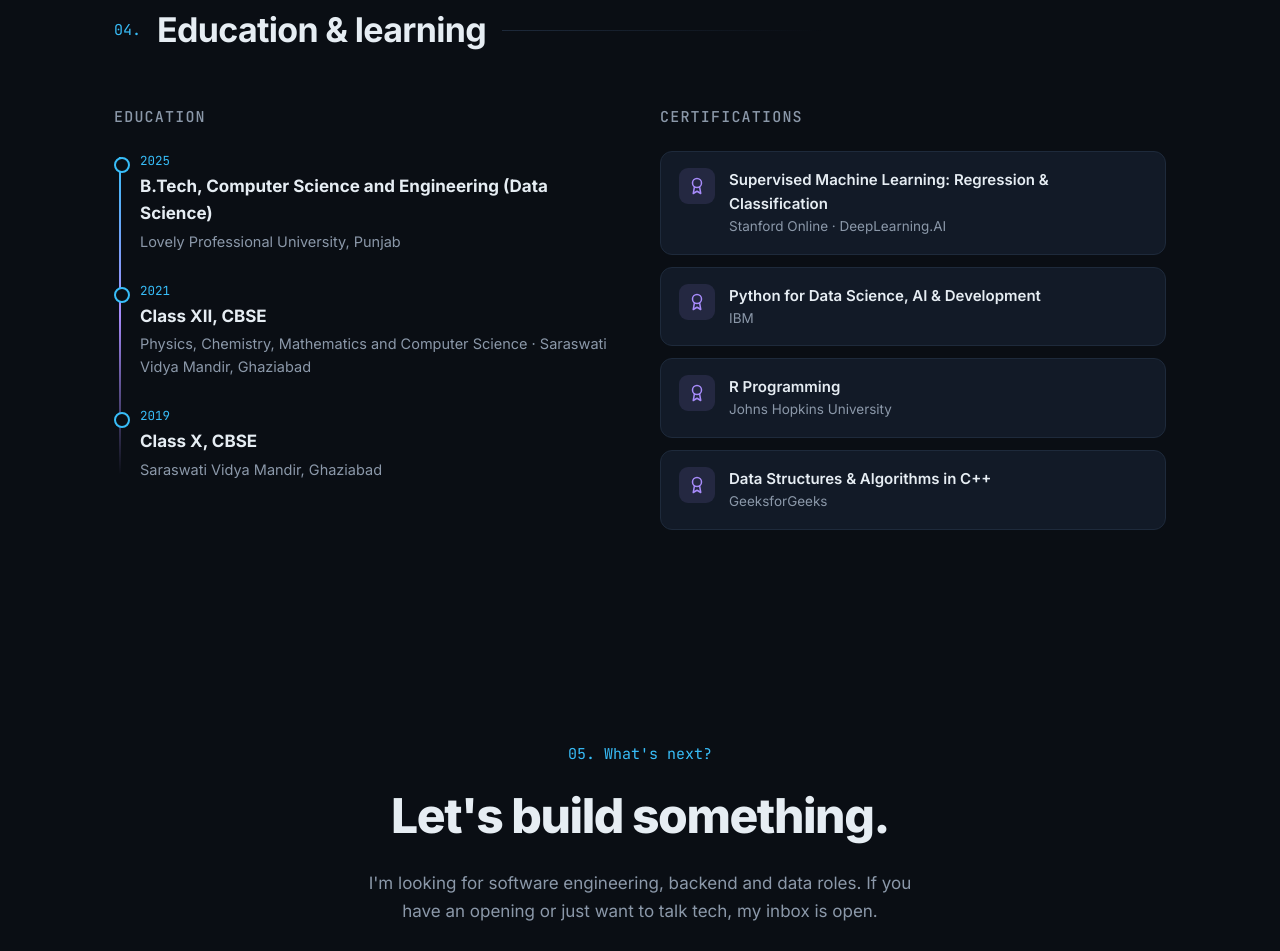
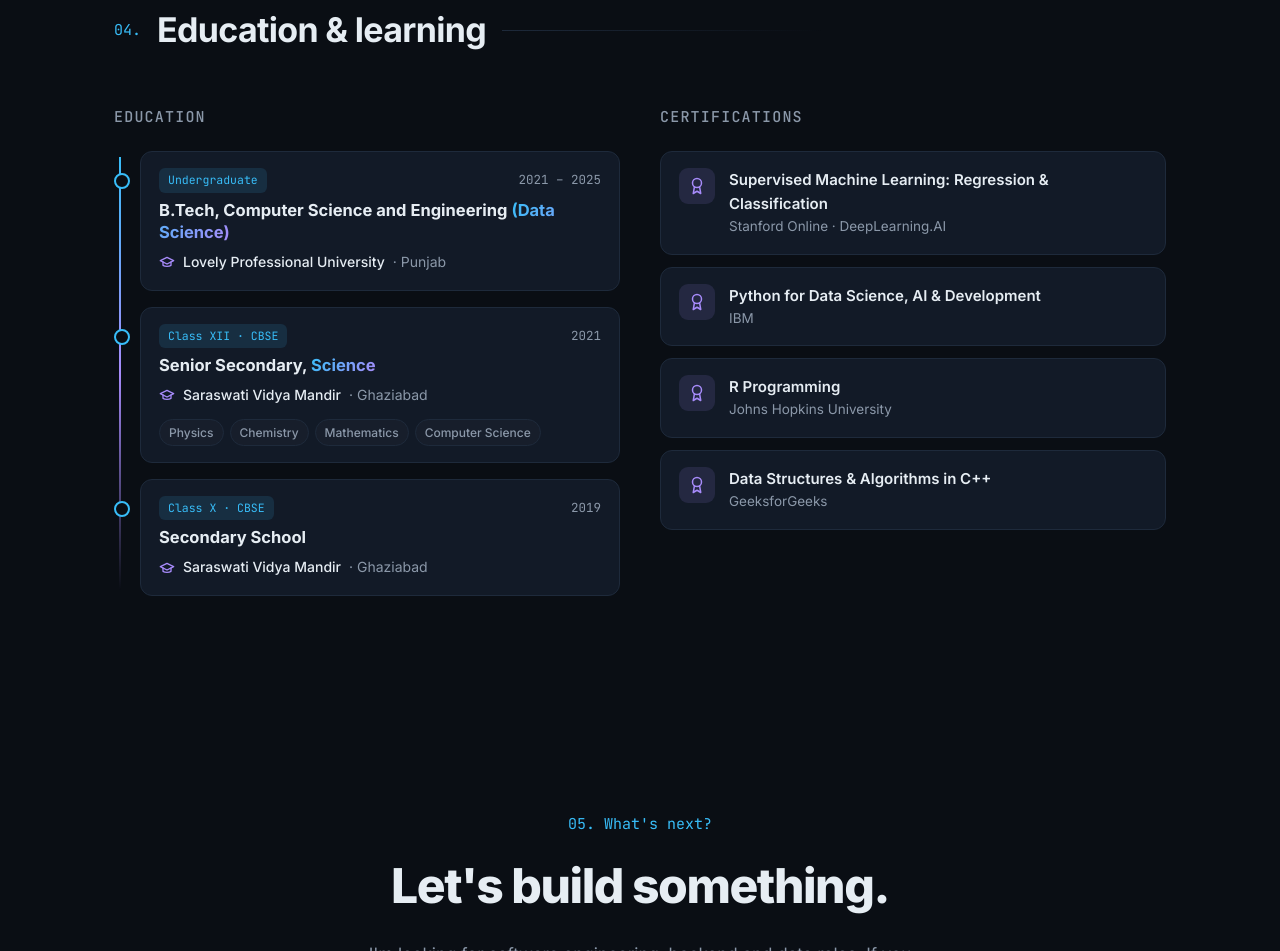
Before and after one commit to Vineet0001/Vineet0001.github.io, a plain HTML site: page index.html in a window 1280 px wide. Shown: the part 4294-5245 px from the top of the page. Drawn offline with Linux system fonts and the light colour scheme.

Commit message:
Redesign education section

```diff
--- a/index.html
+++ b/index.html
@@ -161,7 +161,7 @@ section{padding:100px 0}
 .cols h3.col-t{font-size:15px;font-family:var(--mono);color:var(--muted);font-weight:500;margin-bottom:22px;text-transform:uppercase;letter-spacing:.08em}
 .tl{position:relative;padding-left:26px}
 .tl::before{content:"";position:absolute;left:5px;top:6px;bottom:6px;width:2px;background:linear-gradient(var(--accent),var(--accent2),transparent)}
-.tl-item{position:relative;margin-bottom:28px}
+.tl-item{position:relative;margin-bottom:16px}
 .tl-item::before{content:"";position:absolute;left:-26px;top:6px;width:12px;height:12px;border-radius:50%;background:var(--bg);border:2px solid var(--accent)}
 .tl-item .when{font-family:var(--mono);font-size:12.5px;color:var(--accent)}
 .tl-item h4{font-size:17px;margin:2px 0}
@@ -212,6 +212,19 @@ footer .mono{font-family:var(--mono)}
   *{animation:none!important;transition:none!important;scroll-behavior:auto!important}
   .reveal{opacity:1;transform:none}
 }
+.edu{background:var(--card);border:1px solid var(--line);border-radius:12px;padding:16px 18px;transition:border-color .2s,transform .2s}
+.edu:hover{border-color:rgba(56,189,248,.45);transform:translateX(3px)}
+.edu .top{display:flex;justify-content:space-between;align-items:center;gap:10px;margin-bottom:6px}
+.edu .lvl{font-family:var(--mono);font-size:11.5px;padding:3px 9px;border-radius:6px;background:rgba(56,189,248,.12);color:var(--accent)}
+.edu .yr{font-family:var(--mono);font-size:12.5px;color:var(--muted)}
+.edu h4{font-size:16.5px;font-weight:700;line-height:1.35;margin:4px 0 8px}
+.edu h4 em{font-style:normal;background:linear-gradient(120deg,var(--accent),var(--accent2));-webkit-background-clip:text;background-clip:text;color:transparent}
+.inst{display:flex;align-items:center;gap:8px;color:var(--text);font-size:14px;font-weight:500}
+.inst svg{width:16px;height:16px;flex:none;color:var(--accent2)}
+.inst span{color:var(--muted);font-weight:400}
+.subs{display:flex;flex-wrap:wrap;gap:6px;margin-top:12px}
+.subs b{font-weight:500;font-size:12px;padding:3px 9px;border-radius:999px;border:1px solid var(--line);color:var(--muted);background:rgba(255,255,255,.02)}
+.tl-item::before{top:22px}
 </style>
 </head>
 <body>
@@ -411,9 +424,22 @@ cache.<span class="t-k">get</span>(<span class="t-s">"b"</span>);     <span clas
       <div class="reveal">
         <h3 class="col-t">Education</h3>
         <div class="tl">
-          <div class="tl-item"><div class="when">2025</div><h4>B.Tech, Computer Science and Engineering (Data Science)</h4><p>Lovely Professional University, Punjab</p></div>
-          <div class="tl-item"><div class="when">2021</div><h4>Class XII, CBSE</h4><p>Physics, Chemistry, Mathematics and Computer Science · Saraswati Vidya Mandir, Ghaziabad</p></div>
-          <div class="tl-item"><div class="when">2019</div><h4>Class X, CBSE</h4><p>Saraswati Vidya Mandir, Ghaziabad</p></div>
+          <div class="tl-item"><div class="edu">
+            <div class="top"><span class="lvl">Undergraduate</span><span class="yr">2021 – 2025</span></div>
+            <h4>B.Tech, Computer Science and Engineering <em>(Data Science)</em></h4>
+            <div class="inst"><svg viewBox="0 0 24 24" fill="none" stroke="currentColor" stroke-width="2" stroke-linecap="round" stroke-linejoin="round"><path d="M22 10 12 5 2 10l10 5 10-5Z"/><path d="M6 12v5c3 2 9 2 12 0v-5"/></svg>Lovely Professional University<span>· Punjab</span></div>
+          </div></div>
+          <div class="tl-item"><div class="edu">
+            <div class="top"><span class="lvl">Class XII · CBSE</span><span class="yr">2021</span></div>
+            <h4>Senior Secondary, <em>Science</em></h4>
+            <div class="inst"><svg viewBox="0 0 24 24" fill="none" stroke="currentColor" stroke-width="2" stroke-linecap="round" stroke-linejoin="round"><path d="M22 10 12 5 2 10l10 5 10-5Z"/><path d="M6 12v5c3 2 9 2 12 0v-5"/></svg>Saraswati Vidya Mandir<span>· Ghaziabad</span></div>
+            <div class="subs"><b>Physics</b><b>Chemistry</b><b>Mathematics</b><b>Computer Science</b></div>
+          </div></div>
+          <div class="tl-item"><div class="edu">
+            <div class="top"><span class="lvl">Class X · CBSE</span><span class="yr">2019</span></div>
+            <h4>Secondary School</h4>
+            <div class="inst"><svg viewBox="0 0 24 24" fill="none" stroke="currentColor" stroke-width="2" stroke-linecap="round" stroke-linejoin="round"><path d="M22 10 12 5 2 10l10 5 10-5Z"/><path d="M6 12v5c3 2 9 2 12 0v-5"/></svg>Saraswati Vidya Mandir<span>· Ghaziabad</span></div>
+          </div></div>
         </div>
       </div>
       <div class="reveal">
```
